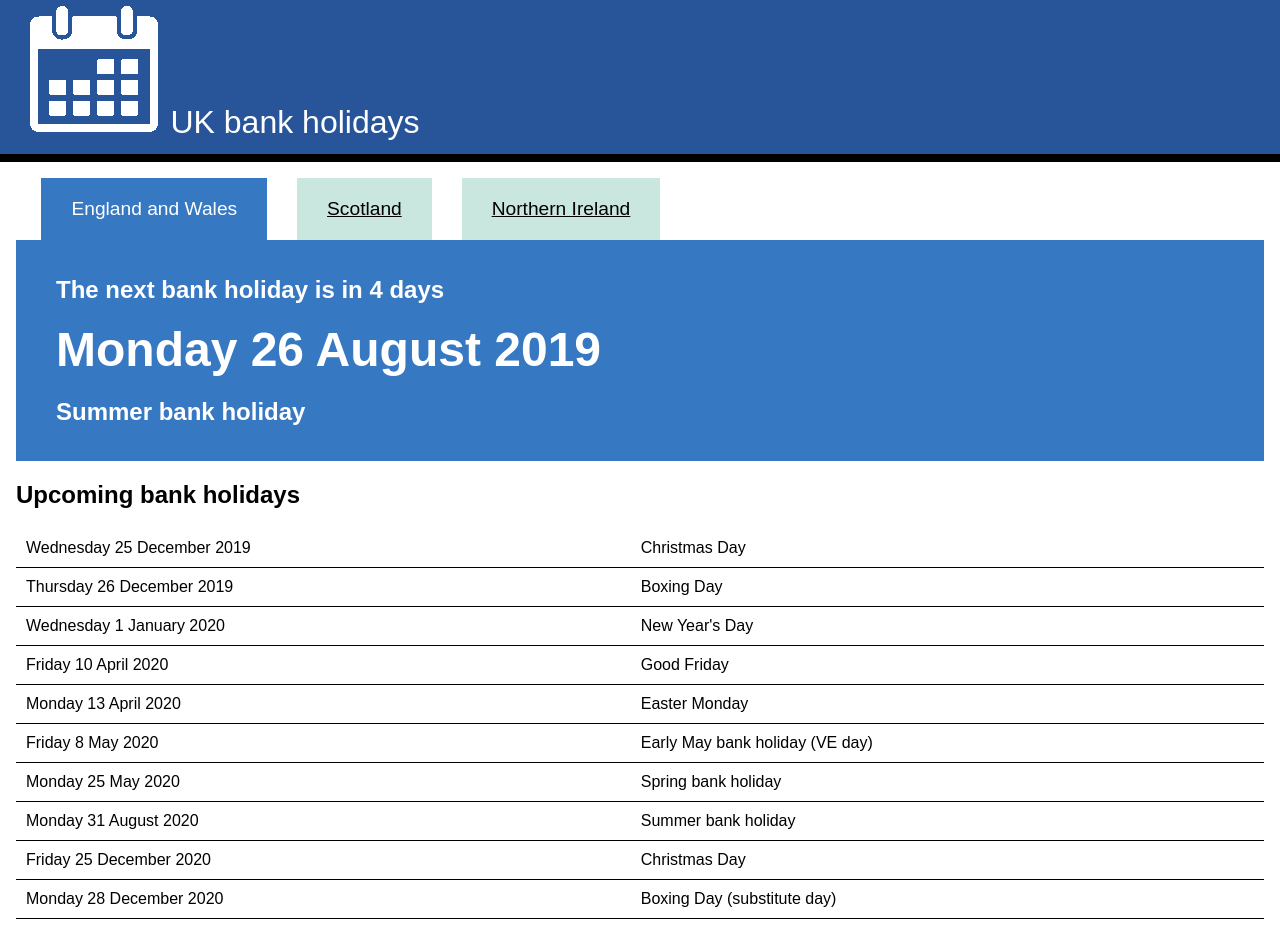
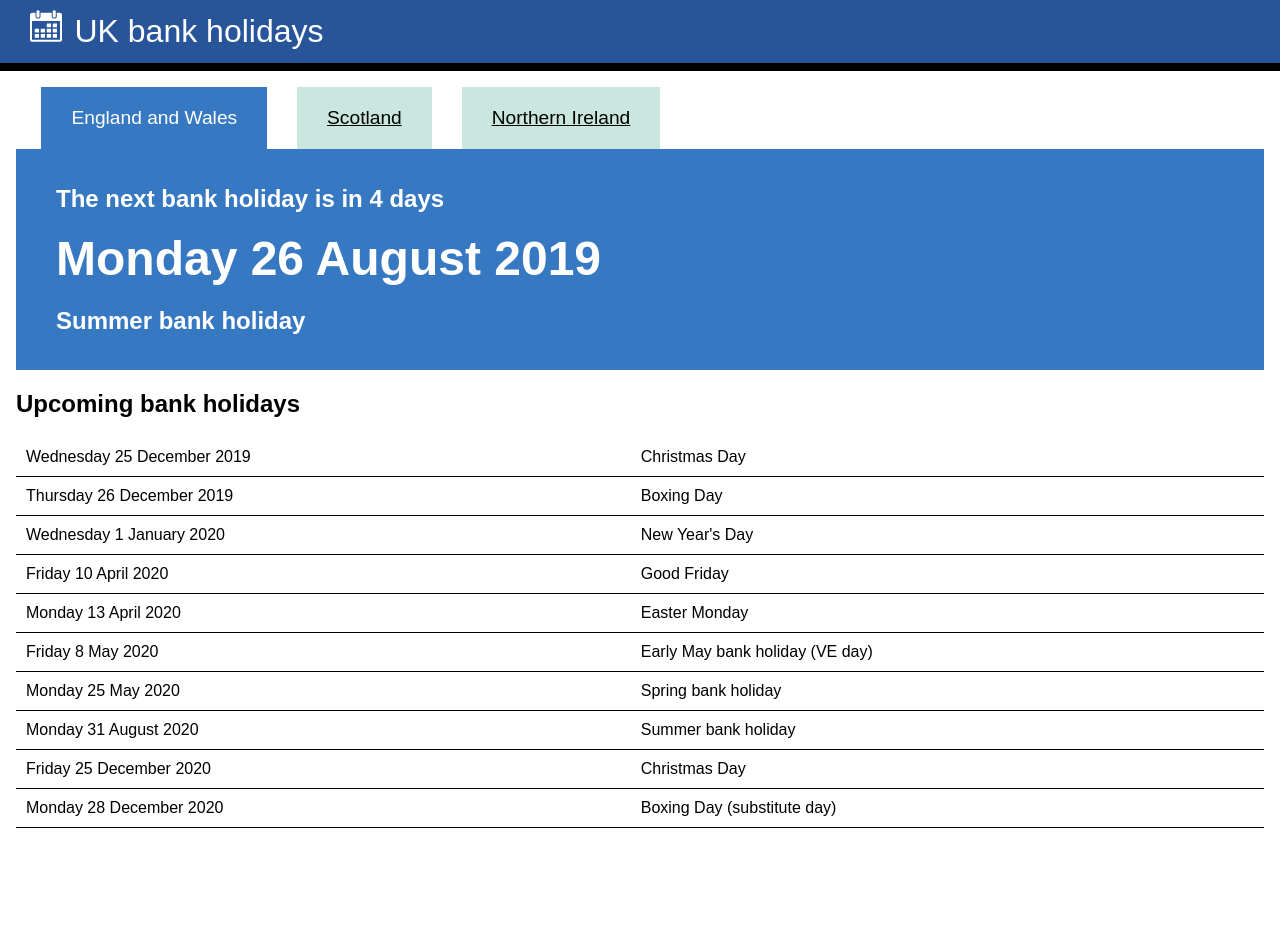
Before and after one commit to weeksco/bankholidays, a plain HTML site: page index.html in a window 1280 px wide. Shown: the top 935 px of the page. After the commit the page ends 844 px from the top, so only its background shows below. Drawn offline with Linux system fonts and the light colour scheme.

Commit message:
Define the size of the icon in html

```diff
--- a/index.html
+++ b/index.html
@@ -15,7 +15,7 @@
     </head>
     <body>
         <div id="header">
-            <img src="images/calendar.png"/>
+            <img src="images/calendar.png" width="32" height="32"/>
             <div id="title">UK bank holidays</div>
         </div>
         <div id="main">
```
